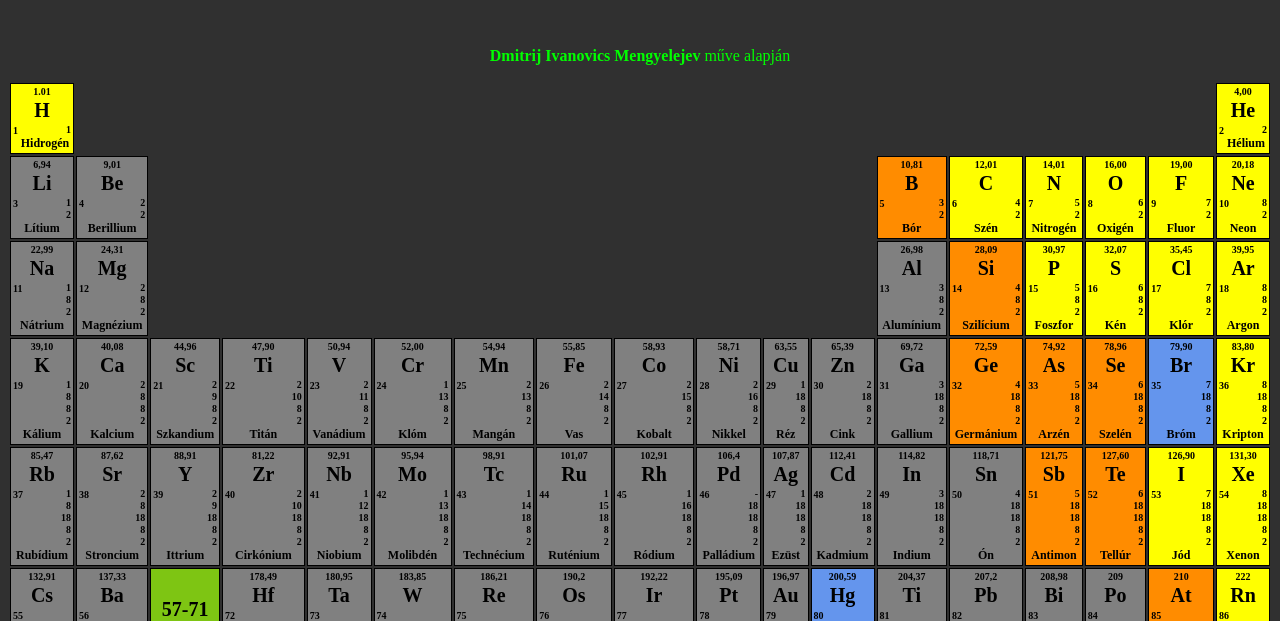
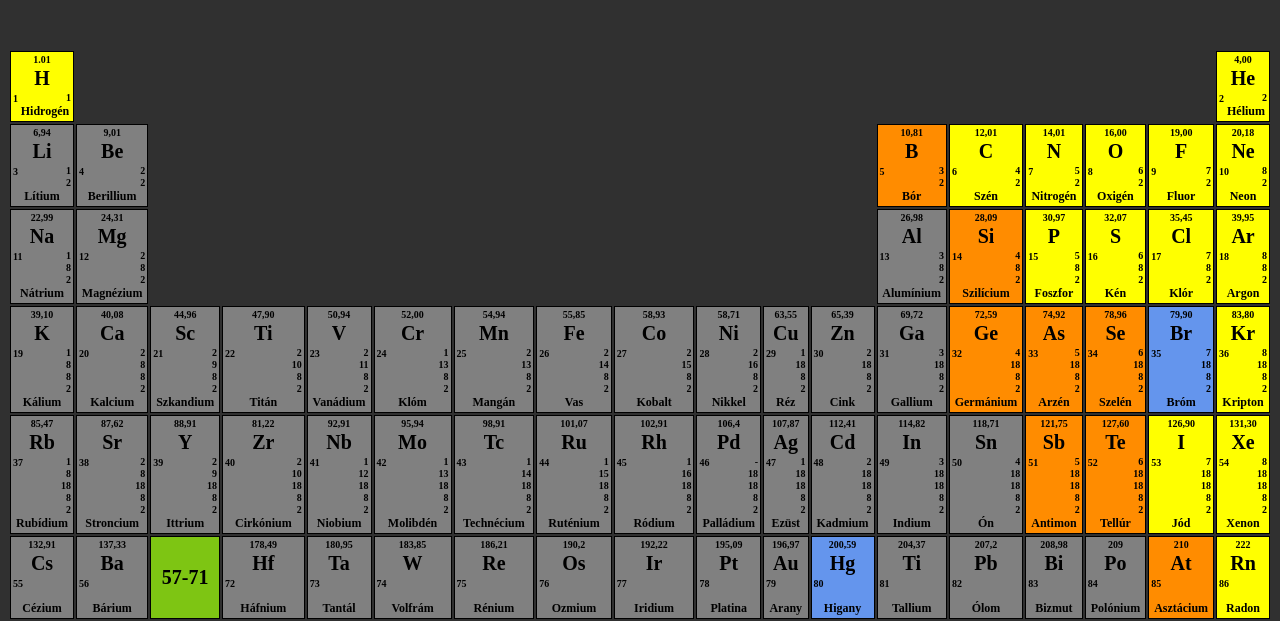
Before and after one commit to ZamArtem/kemia, a plain HTML site: page index.html in a window 1280 px wide. Shown: the part 179-800 px from the top of the page. Drawn offline with Linux system fonts and the light colour scheme.

Commit message:
Update index.html

```diff
--- a/index.html
+++ b/index.html
@@ -11,8 +11,7 @@
 <body>
     <a href="index.html"><img src="index.png" class="kep"></a>
     <h1 class="mainname">Kémiai a Projektmunka</h1>
-    <p style="text-align: center; color: #00ff00;">készítette <strong class="artem">Zamishailo Artem</strong> & <strong class="balazs">Kovács Balázs Péter</strong></p><br>
-    <p style="text-align: center; color: #00ff00;"><strong class="dmitrij">Dmitrij Ivanovics Mengyelejev</strong> műve alapján</p>
+    <p style="text-align: center; color: #00ff00;">készítette <strong class="artem">Zamishailo Artem</strong> & <strong class="balazs">Kovács Balázs Péter</strong></p><br><br>
     <table>
         <tr>
             <th class="elem-s" id="fel">
```
